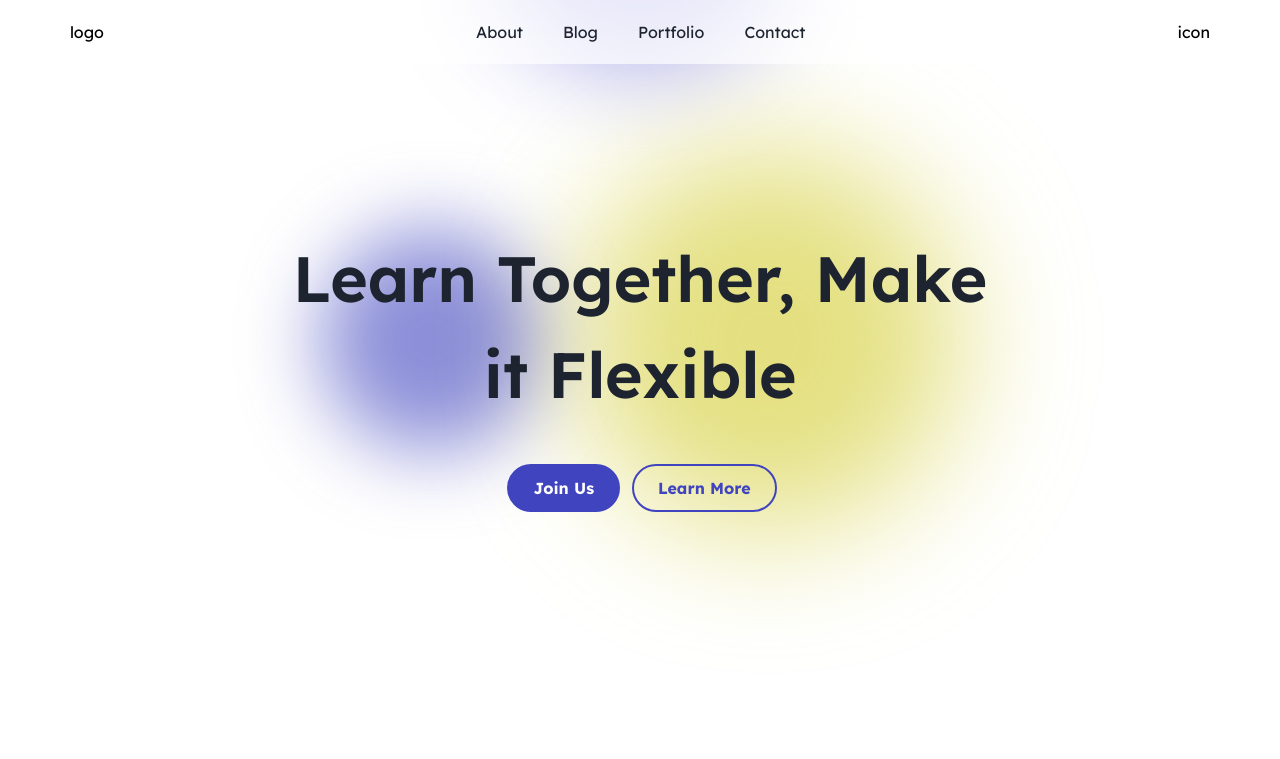
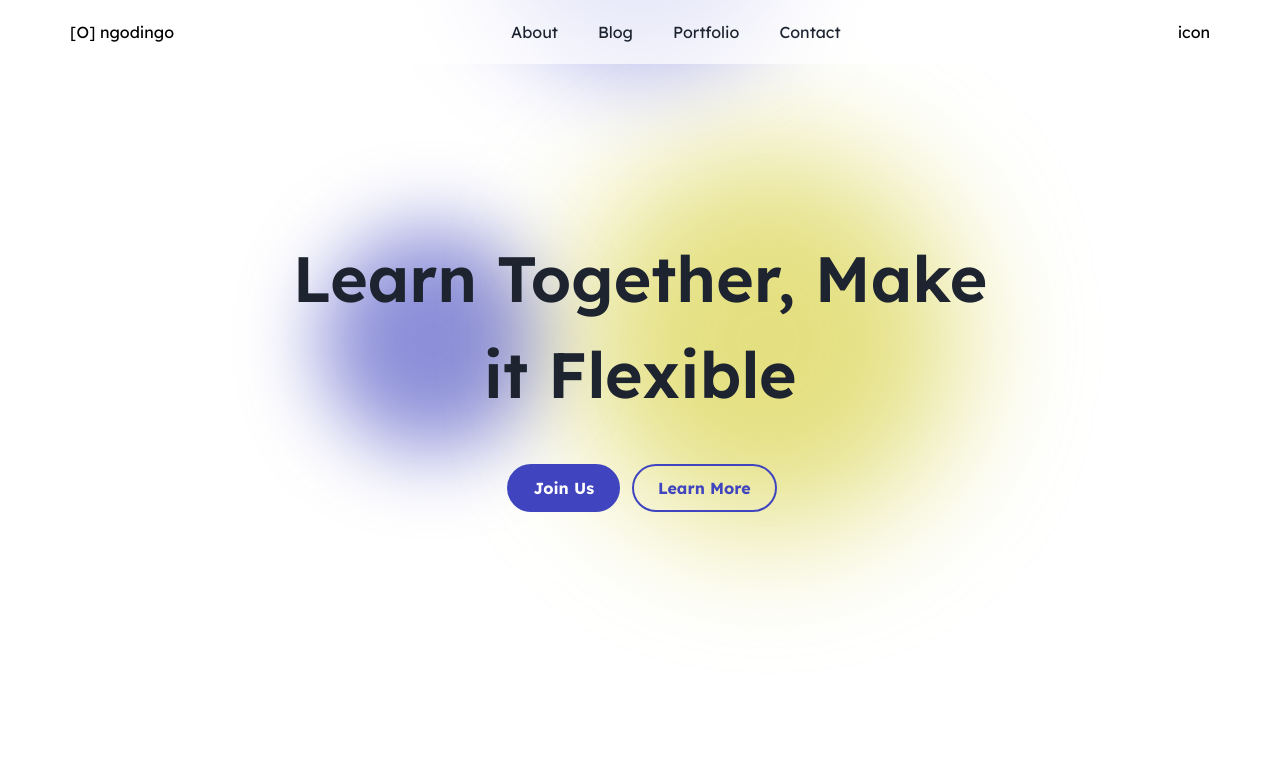
Before and after one commit to ngodingo/landing-page, a Next.js app: page / in a window 1280 px wide. Shown: the top 759 px of the page. Built offline with nearby package versions, Linux system fonts and the light colour scheme.

Commit message:
add mobile navbar

```diff
--- a/src/components/navbar.js
+++ b/src/components/navbar.js
@@ -51,14 +51,17 @@ export function Navbar () {
   ]
 
   return (
-
     <>
 
     <nav
       className={tidyTw({
-        size: `w-full`,
-        layout: 'fixed z-30',
-        style: 'bg-white/70 backdrop-blur-md',
+        size: 'w-full',
+        layout: 'fixed z-30 overflow-hidden',
+        style: 'lg:bg-white/70 backdrop-blur-md',
+        transition: {
+          color: isOpen ? 'bg-white delay-150' : 'bg-white/70',
+          prop: 'transition-color ease-in-out duration-500'
+        },
       })}
     >
 
@@ -67,12 +70,12 @@ export function Navbar () {
             <div
               className={tidyTw({
                 size: 'h-16',
-                layout: 'flex justify-between !items-center'
+                layout: 'flex justify-between items-center'
               })}
             >
 
                 <div className="">
-                  logo
+                  [O] ngodingo
                 </div>
 
                 <div className="hidden lg:flex">
@@ -82,19 +85,17 @@ export function Navbar () {
                     <Link
                       key={i}
                       href={menu.url}
-                          className="block h-full py-4 px-5 group"
-                        >
-
-                            <span
-                              className={tidyTw(`
+                      className={tidyTw({
+                        layout: 'block py-4 px-5',
+                        typography: `
                           text-body-2
                           text-secondary-90
-                                group-hover:text-accent-50
-                              `)}
+                          hover:text-accent-50
+                          active:text-primary-50
+                        `,
+                      })}
                     >
                       {menu.name}
-                            </span>
-
                     </Link>
 
                     ))}
@@ -107,8 +108,6 @@ export function Navbar () {
 
                 <div className="block lg:hidden">
 
-                    <div className="relative z-40">
-
                     <Hamburger
                       toggled={isOpen}
                       toggle={setOpen}
@@ -118,7 +117,59 @@ export function Navbar () {
 
             </div>
 
+        </Container>
+
+        <Container fluid
+          role="mobile-nav-menus-container"
+          className={tidyTw({
+            layout: `lg:hidden overflow-hidden`,
+            transition: {
+              slideDown: isOpen ? 'h-[calc(100vh-64px)]' : 'h-0 delay-100',
+              prop: 'transition-all ease-in-out duration-500'
+            },
+          })}
+        >
+
+            <div
+              className={tidyTw({
+                size: 'h-full max-h-[540px]',
+                layout: 'grid place-items-center',
+                transition: {
+                  fadeInOut: isOpen ? 'opacity-100 delay-300' : 'opacity-0',
+                  prop: 'transition-opacity ease-linear duration-200',
+                },
+              })}
+            >
+
+                <div className="flex flex-col items-center ">
+
+                    {menus.map((menu, i) => (
+
+                    <Link
+                      key={i}
+                      href={menu.url}
+                      onClick={() => setOpen(state => !state)}
+                      className={tidyTw({
+                        size: 'w-max',
+                        layout: 'p-5',
+                        typography: `
+                          text-body-2 font-bold text-center
+                          text-primary-90
+                          hover:underline
+                          active:text-primary-50
+                        `,
+                      })}
+                    >
+                      {menu.name}
+                    </Link>
+
+                    ))}
+
                 </div>
+
+            </div>
+
+            <div className="w-20 h-20 bg-red-300 absolute right-[-5%] top-48 -z-10"></div>
 
         </Container>
 
@@ -127,24 +178,20 @@ export function Navbar () {
     <span
       role="circle-blur-shadow"
       className={tidyTw({
-        size: 'w-80 h-80',
+        size: `
+          == w-32 h-32
+          lg:w-80 lg:h-80
+        `,
         style: 'bg-primary-30/50 rounded-[50%] blur-[50px]',
         layout: `
-          fixed left-[calc(50%-160px)] top-[-250px] z-20
-          == hidden
-          lg:block
+          fixed z-20
+          top-[-72px] left-[calc(50%-64px)]
+          lg:top-[-250px] lg:left-[calc(50%-160px)]
           `,
       })}
     />
 
     </>
+
   )
 }
-
-
-                    /*
-                    <div className={`transition-size ease-in rounded-xl fixed top-0 right-0 bg-white/50 ${isOpen ? 'w-full' : 'w-0 '} h-screen `}>
-                    </div>
-
-                    <div className={`transition-size ease-in rounded-xl fixed top-0 right-0 bg-primary-10 ${isOpen ? 'w-2/3' : 'w-0 '} h-screen `}>
-                    </div> */
```
Lines whose indentation alone changed are shown as unchanged.
